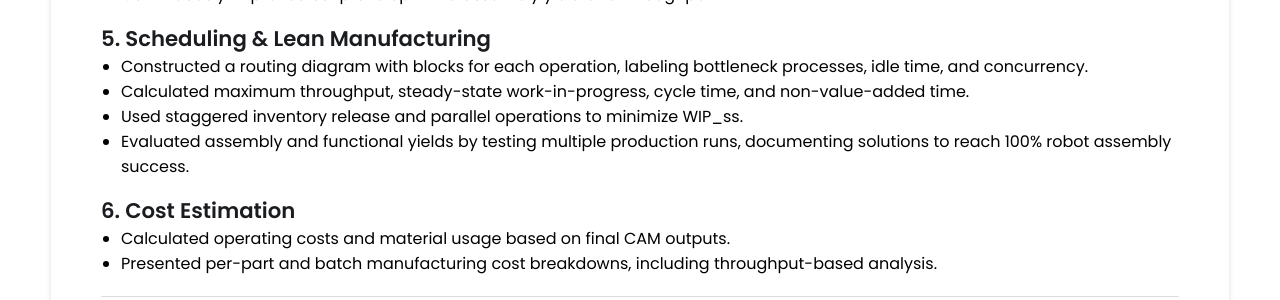
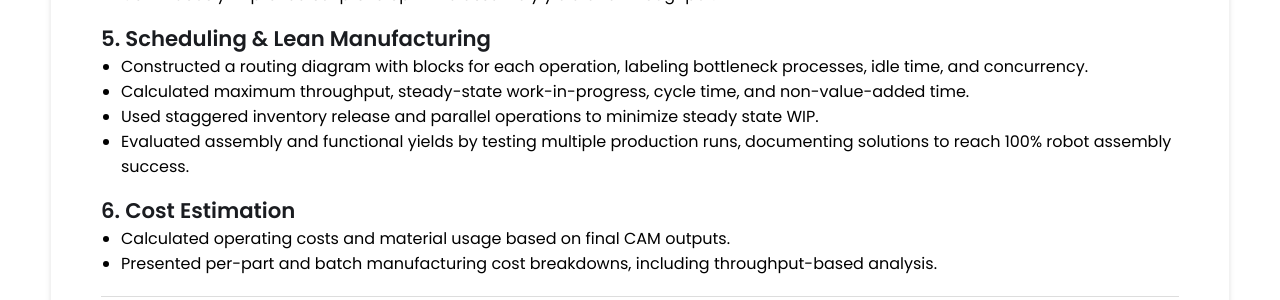
Before and after one commit to michael-vuong/michael-vuong.github.io, a Jekyll site: the page built from _projects/Attachapick/index.md, in a window 1280 px wide and 900 px high, scrolled down 4723 px. Shown: the part 155-455 px from the top of the window. Built offline with Jekyll 4.4.1, drawn with Linux system fonts in a browser that asks for light colours.

Commit message:
Update index.md

```diff
--- a/_projects/Attachapick/index.md
+++ b/_projects/Attachapick/index.md
@@ -80,7 +80,7 @@ Design and manufacture a new product using HDPE on an automated assembly line en
 ## 5. Scheduling & Lean Manufacturing
 - Constructed a routing diagram with blocks for each operation, labeling bottleneck processes, idle time, and concurrency.
 - Calculated maximum throughput, steady-state work-in-progress, cycle time, and non-value-added time.
-- Used staggered inventory release and parallel operations to minimize WIP_ss.
+- Used staggered inventory release and parallel operations to minimize steady state WIP.
 - Evaluated assembly and functional yields by testing multiple production runs, documenting solutions to reach 100% robot assembly success.
 
 ## 6. Cost Estimation
```
